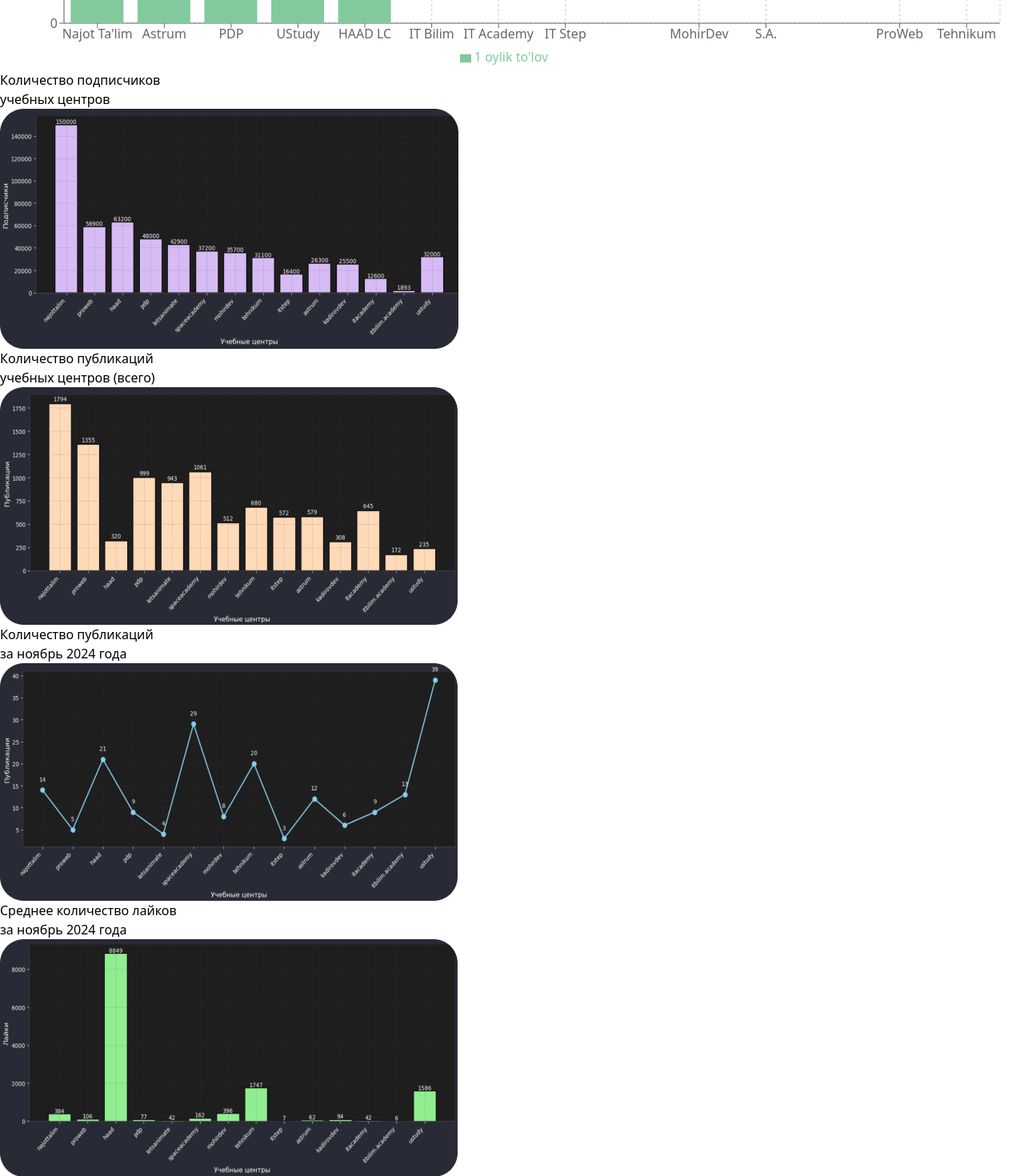
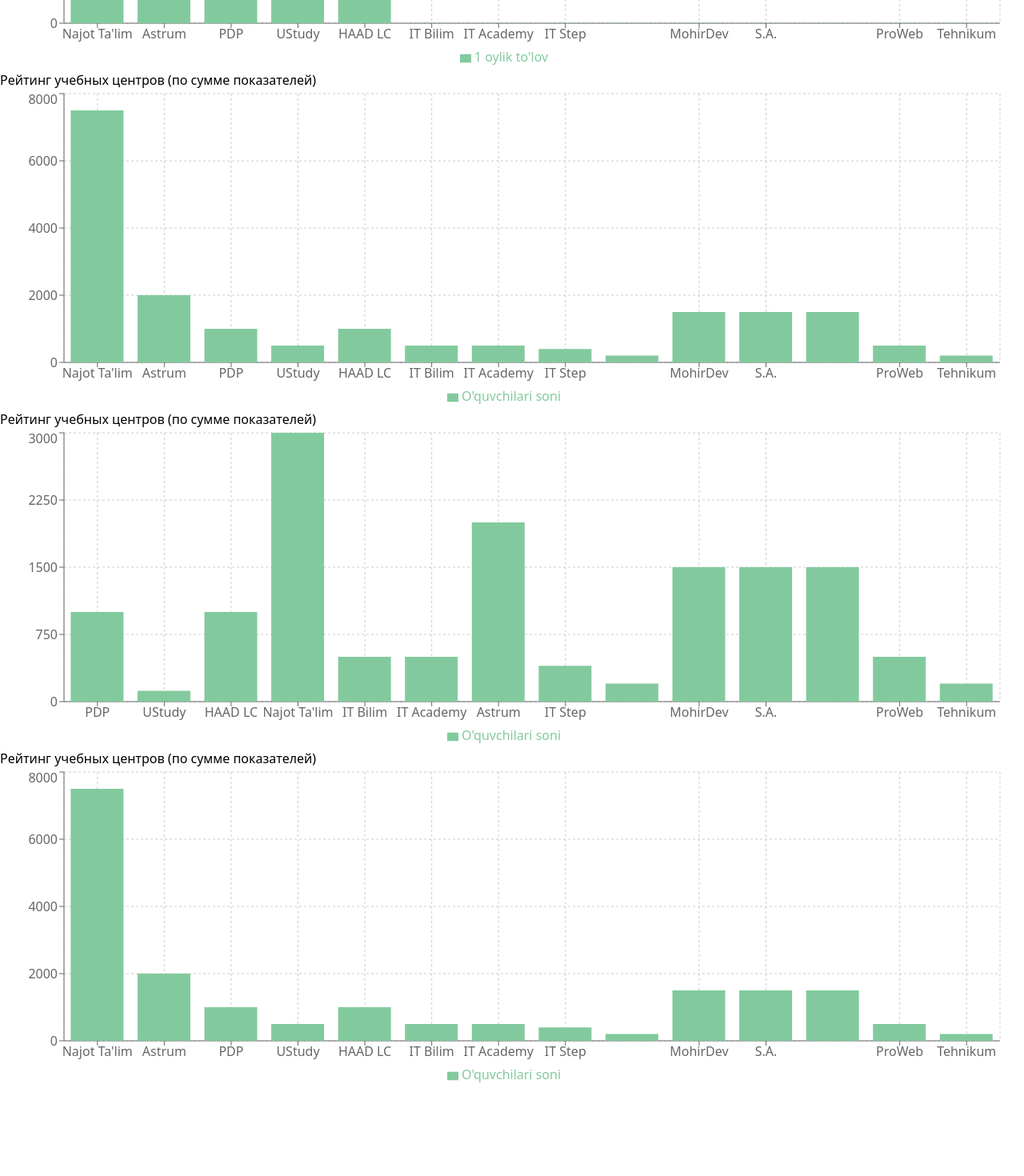
Before and after one commit to shoxrux719/x, a React (Vite) app: page /commpany in a window 1280 px wide. Shown: the part 360-1830 px from the top of the page at 80% size. After the commit the page ends 1720 px from the top, so only its background shows below. Built offline with nearby package versions, Linux system fonts and the light colour scheme.

Commit message:
ref: some pages

```diff
--- a/src/Pages/Commpany.jsx
+++ b/src/Pages/Commpany.jsx
@@ -1,5 +1,7 @@
 import React from "react";
 import SubscriptionCard from "../components/SubscriptionCard";
+import CountOfStudents from "../components/CountOfStudents";
+import WorkingStudents from "../components/WorkingStudents";
 
 
 const Commpany = () => {
@@ -9,71 +11,9 @@
         Аналитика
       </h1>
       <SubscriptionCard />
-      <div className="grid grid-cols-2 gap-8">
-        {/* Рейтинг учебных центров */}
-        <div className="bg-black rounded-xl shadow-md shadow-[#8157ff]">
-        </div>
-
-        {/* Количество подписчиков */}
-        <div className="bg-black p-6 rounded-xl shadow-xl shadow-[#8157ff]">
-          <h2 className="text-center text-black dark:text-white text-lg font-semibold mb-4">
-            Количество подписчиков <br /> учебных центров
-          </h2>
-          <img
-            src="/public/img/Снимок экрана 2024-12-04 234049.png"
-            alt="Количество подписчиков"
-            className="w-full h-auto rounded-lg"
-          />
-        </div>
-
-        {/* Количество публикаций (всего) */}
-        <div className="bg-black p-6 rounded-xl shadow-xl shadow-[#8157ff]">
-          <h2 className="text-center text-black dark:text-white text-lg font-semibold mb-4">
-            Количество публикаций <br /> учебных центров (всего)
-          </h2>
-          <img
-            src="/public/img/Снимок экрана 2024-12-04 233633.png"
-            alt="Количество публикаций"
-            className="w-full h-auto rounded-lg"
-          />
-        </div>
-
-        {/* Количество публикаций за ноябрь */}
-        <div className="bg-black p-6 rounded-xl shadow-xl shadow-[#8157ff]">
-          <h2 className="text-center text-black dark:text-white text-lg font-semibold mb-4">
-            Количество публикаций <br /> за ноябрь 2024 года
-          </h2>
-          <img
-            src="/public/img/Снимок экрана 2024-12-04 233634.png"
-            alt="Публикации за ноябрь"
-            className="w-full h-auto rounded-lg"
-          />
-        </div>
-
-        {/* Среднее количество лайков */}
-        <div className="bg-black p-6 rounded-xl shadow-xl shadow-[#8157ff]">
-          <h2 className="text-center text-black dark:text-white text-lg font-semibold mb-4">
-            Среднее количество лайков <br /> за ноябрь 2024 года
-          </h2>
-          <img
-            src="/public/img/Снимок экрана 2024-12-04 233635.png"
-            alt="Среднее количество лайков"
-            className="w-full h-auto rounded-lg"
-          />
-        </div>
-
-        {/* Расположение активности в комментариях */}
-        <div className="bg-black p-6 rounded-xl shadow-xl shadow-[#8157ff]">
-          <h2 className="text-center text-black dark:text-white text-lg font-semibold mb-4">
-            Расположение активности в комментариях <br /> за ноябрь 2024 года
-          </h2>
-          <img
-            src="/public/img/Снимок экрана 2024-12-04 233636.png"
-            alt="Активность в комментариях"
-            className="w-full h-auto rounded-lg"
-          />
-        </div>
-      </div>
+      <CountOfStudents />
+      <WorkingStudents />
+      <CountOfStudents />
     </div>
   );
 };
--- /dev/null
+++ b/src/components/CountOfStudents.jsx
@@ -0,0 +1,62 @@
+import React, { PureComponent } from 'react';
+import { BarChart, Bar, Rectangle, XAxis, YAxis, CartesianGrid, Tooltip, Legend, ResponsiveContainer } from 'recharts';
+
+const data = [
+  { name: "Najot Ta'lim", "O'quvchilari soni": "7.500" },
+  { name: "Astrum", "O'quvchilari soni": "2.000" },
+  { name: "PDP", "O'quvchilari soni": "1.000" },
+  { name: "UStudy", "O'quvchilari soni": '500' },
+  { name: "HAAD LC", "O'quvchilari soni": '1.000' },
+  { name: "IT Bilim", "O'quvchilari soni": "500" },
+  { name: "IT Academy", "O'quvchilari soni": '500' },
+  { name: "IT Step", "O'quvchilari soni": '400' },
+  { name: "Kadirov Dev", "O'quvchilari soni": "200" },
+  { name: "MohirDev", "O'quvchilari soni": '1.500' },
+  { name: "S.A.", "O'quvchilari soni": '1.500' },
+  { name: "Let's Animate", "O'quvchilari soni": '1.500' },
+  { name: "ProWeb", "O'quvchilari soni": '500' },
+  { name: "Tehnikum", "O'quvchilari soni": '200' },
+];
+
+const formattedData = data.map(item => ({
+  ...item,
+  "O'quvchilari soni": parseFloat(item["O'quvchilari soni"].replace(/\./g, '').replace(',', '.')),
+}));
+
+const formatNumber = (num) => {
+  return num.toString().replace(/\B(?=(\d{3})+(?!\d))/g, ".");
+};
+
+const CountOfStudents = () => {
+  return (
+    <div className="bg-black text-white p-4 rounded-lg shadow-lg">
+      <h3 className="text-center text-xl font-bold mb-4">
+        Рейтинг учебных центров (по сумме показателей)
+      </h3>
+      <div style={{ height: 400, width: "100%" }}>
+        <ResponsiveContainer width="100%" height="100%">
+          <BarChart
+            width={800}
+            height={300}
+            data={formattedData}
+            margin={{
+              top: 5,
+              right: 30,
+              left: 20,
+              bottom: 5,
+            }}
+          >
+            <CartesianGrid strokeDasharray="3 3" />
+            <XAxis dataKey="name" />
+            <YAxis />
+            <Tooltip formatter={(value) => formatNumber(value)} />
+            <Legend />
+            <Bar allowDecimals={true} type='number' dataKey="O'quvchilari soni" fill="#82ca9d" activeBar={<Rectangle fill="gold" stroke="purple" />} />
+          </BarChart>
+        </ResponsiveContainer>
+      </div>
+    </div>
+  );
+};
+
+export default CountOfStudents;
--- /dev/null
+++ b/src/components/WorkingStudents.jsx
@@ -0,0 +1,62 @@
+import React, { PureComponent } from 'react';
+import { BarChart, Bar, Rectangle, XAxis, YAxis, CartesianGrid, Tooltip, Legend, ResponsiveContainer } from 'recharts';
+
+const data = [
+  { name: "PDP", "O'quvchilari soni": "1.000" },
+  { name: "UStudy", "O'quvchilari soni": '120' },
+  { name: "HAAD LC", "O'quvchilari soni": '1.000' },
+  { name: "Najot Ta'lim", "O'quvchilari soni": "3.000" },
+  { name: "IT Bilim", "O'quvchilari soni": "500" },
+  { name: "IT Academy", "O'quvchilari soni": '500' },
+  { name: "Astrum", "O'quvchilari soni": "2.000" },
+  { name: "IT Step", "O'quvchilari soni": '400' },
+  { name: "Kadirov Dev", "O'quvchilari soni": "200" },
+  { name: "MohirDev", "O'quvchilari soni": '1.500' },
+  { name: "S.A.", "O'quvchilari soni": '1.500' },
+  { name: "Let's Animate", "O'quvchilari soni": '1.500' },
+  { name: "ProWeb", "O'quvchilari soni": '500' },
+  { name: "Tehnikum", "O'quvchilari soni": '200' },
+];
+
+const formattedData = data.map(item => ({
+  ...item,
+  "O'quvchilari soni": parseFloat(item["O'quvchilari soni"].replace(/\./g, '').replace(',', '.')),
+}));
+
+const formatNumber = (num) => {
+  return num.toString().replace(/\B(?=(\d{3})+(?!\d))/g, ".");
+};
+
+const WorkingStudents = () => {
+  return (
+    <div className="bg-black text-white p-4 rounded-lg shadow-lg">
+      <h3 className="text-center text-xl font-bold mb-4">
+        Рейтинг учебных центров (по сумме показателей)
+      </h3>
+      <div style={{ height: 400, width: "100%" }}>
+        <ResponsiveContainer width="100%" height="100%">
+          <BarChart
+            width={800}
+            height={300}
+            data={formattedData}
+            margin={{
+              top: 5,
+              right: 30,
+              left: 20,
+              bottom: 5,
+            }}
+          >
+            <CartesianGrid strokeDasharray="3 3" />
+            <XAxis dataKey="name" />
+            <YAxis />
+            <Tooltip formatter={(value) => formatNumber(value)} />
+            <Legend />
+            <Bar allowDecimals={true} type='number' dataKey="O'quvchilari soni" fill="#82ca9d" activeBar={<Rectangle fill="gold" stroke="purple" />} />
+          </BarChart>
+        </ResponsiveContainer>
+      </div>
+    </div>
+  );
+};
+
+export default WorkingStudents;
```
Also changed, not shown: public/img/img.png (added).
